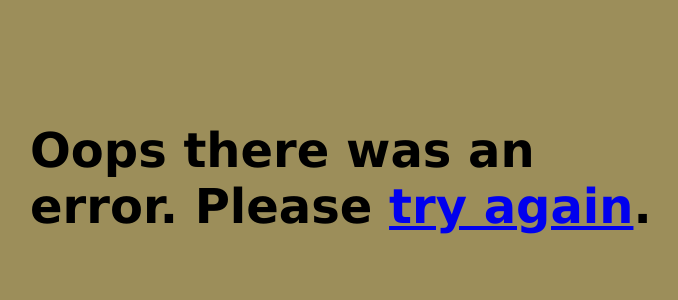
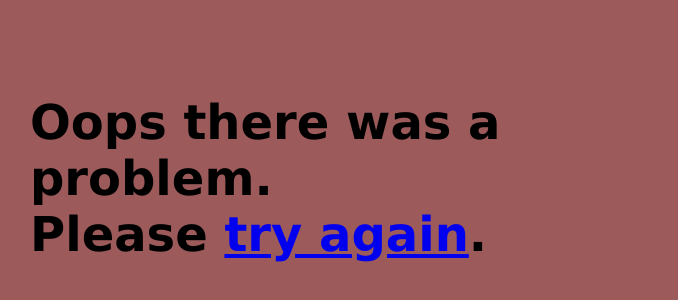
Before and after one commit to styfle/doorbell, a plain HTML site: page failure.html in a window 1280 px wide. Shown: the part 222-522 px from the top of the page, without its empty margins (290-968 px from the left). Drawn offline with Linux system fonts and the light colour scheme.

Commit message:
Change background color

```diff
--- a/failure.html
+++ b/failure.html
@@ -9,7 +9,7 @@
 
     body {
       box-sizing: border-box;
-      background-color: rgb(156, 142, 90);
+      background-color: rgb(156, 90, 90);
       height: 100vh;
     }
 
@@ -28,6 +28,6 @@
   </style>
 </head>
 <body>
-  <div class="text center">Oops there was an error. Please <a href="/">try again</a>.</div>
+  <div class="text center">Oops there was a problem.<br/>Please <a href="/">try again</a>.</div>
 </body>
 </html>
```
Also changed, not shown: success.html (+2 -2 lines).
